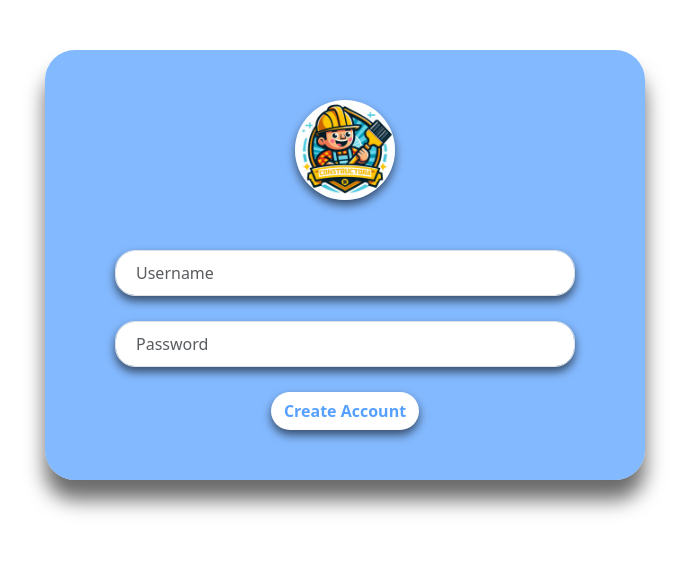
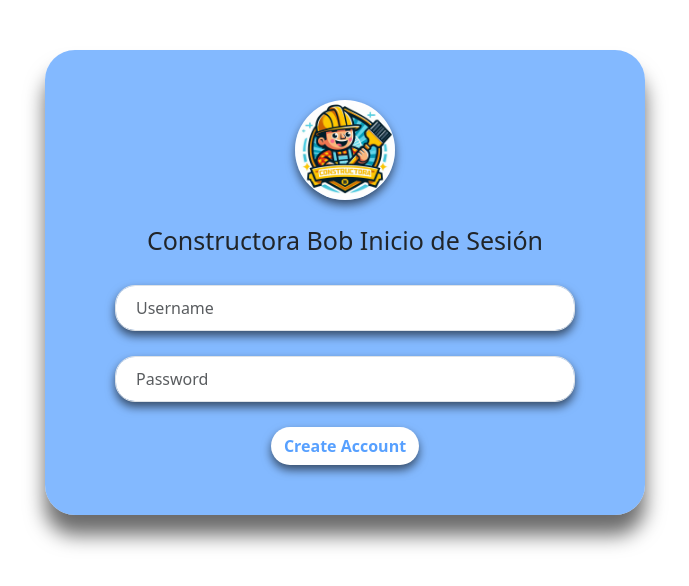
Before and after one commit to jean-heyller/ConstructoraBobDS1, an Angular app in the folder client/: page /home in a window 1280 px wide. Shown: the top 586 px of the page, without its empty margins (295-984 px from the left). Built offline with nearby package versions, Linux system fonts and the light colour scheme.

Commit message:
Se realizan cambios en form.component, se ajusta el html

```diff
--- a/client/src/app/components/shared/form/form.component.css
+++ b/client/src/app/components/shared/form/form.component.css
@@ -27,9 +27,15 @@ padding: 50px 0;
   width: 100px;
   height: 100px;
   margin: auto;
-  margin-bottom: 50px;
+  margin-bottom: 25px;
   line-height: 100px;
   box-shadow: 0px 5px 10px rgba(0, 0, 0, 0.583);
+}
+
+.form-title{
+  text-align: center;
+  font-size:25px;
+  margin-bottom: 30px;
 }
 
 .registration-form .item{
--- a/client/src/app/components/shared/form/form.component.html
+++ b/client/src/app/components/shared/form/form.component.html
@@ -3,6 +3,9 @@
   <form>
       <div class="form-icon">
           <span><i class="icon icon-user"></i></span>
+      </div>
+      <div>
+          <h1 class="form-title">Constructora Bob Inicio de Sesión</h1>
       </div>
       <div class="form-group">
           <input type="text" class="form-control item" id="username" placeholder="Username">
```
